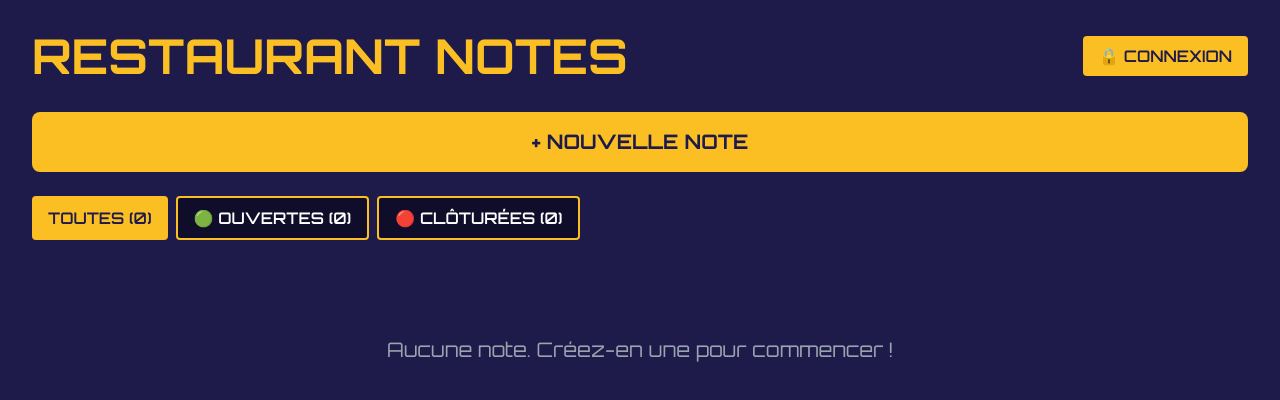
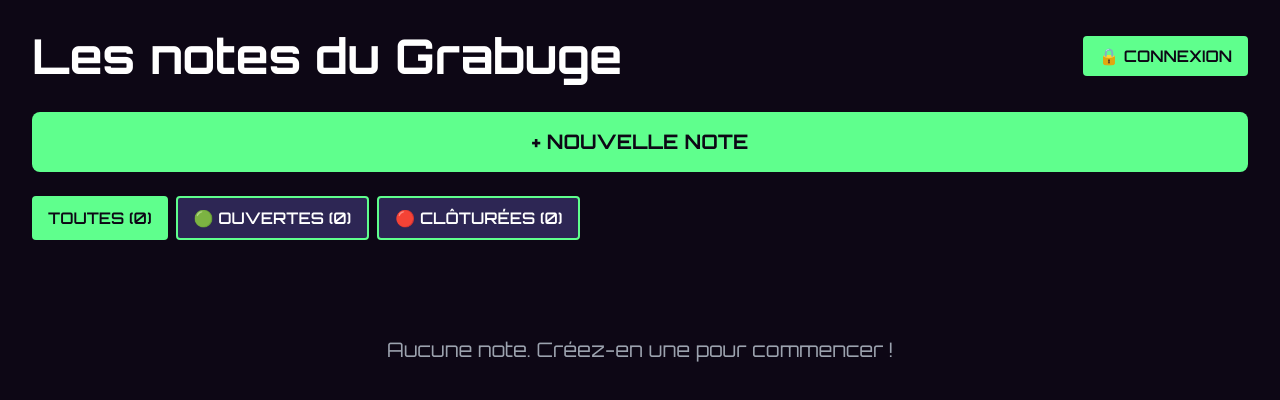
Before and after one commit to laurent-martinez/Grabuge-note, a Next.js app: page / in a window 1280 px wide. Shown: the top 400 px of the page. Built offline with nearby package versions, Linux system fonts and the light colour scheme.

Commit message:
change colors of the app

```diff
--- a/src/app/globals.css
+++ b/src/app/globals.css
@@ -30,12 +30,12 @@ body {
 }
 
 ::-webkit-scrollbar-thumb {
-  background: #fbbf24;
+  background: #5fff8d;
   border-radius: 5px;
 }
 
 ::-webkit-scrollbar-thumb:hover {
-  background: #fde047;
+  background: #a7ffbd;
 }
 
 /* Input number arrows removal for cleaner look */
--- a/src/app/layout.tsx
+++ b/src/app/layout.tsx
@@ -10,7 +10,7 @@ const orbitron = Orbitron({
 })
 
 export const metadata: Metadata = {
-  title: 'Restaurant Notes',
+  title: 'Grabuge gestion',
   description: 'Système de gestion de notes pour restaurant',
 }
 
--- a/src/app/page.tsx
+++ b/src/app/page.tsx
@@ -55,8 +55,8 @@ export default function Home() {
         <div className="max-w-7xl mx-auto">
         {/* Header */}
         <div className="flex flex-col sm:flex-row justify-between items-start sm:items-center gap-4 mb-8">
-          <h1 className="text-3xl sm:text-4xl lg:text-5xl font-bold text-accent">
-            RESTAURANT NOTES
+          <h1 className="text-3xl sm:text-4xl lg:text-5xl font-bold text-white">
+            Les notes du Grabuge
           </h1>
           <div className="flex flex-wrap gap-2 w-full sm:w-auto">
             {isAuthenticated ? (
@@ -65,11 +65,11 @@ export default function Home() {
                   onClick={() => setShowMenuManager(true)}
                   className="flex-1 sm:flex-none bg-accent hover:bg-accent-light text-primary px-4 py-2 rounded font-semibold transition text-sm sm:text-base"
                 >
-                  ⚙️ GÉRER LE MENU
+                   GÉRER LE MENU
                 </button>
                 <button
                   onClick={logout}
-                  className="flex-1 sm:flex-none bg-red-600 hover:bg-red-700 text-white px-4 py-2 rounded font-semibold transition text-sm sm:text-base"
+                  className="flex-1 sm:flex-none bg-accent-coral hover:bg-accent-orange text-white px-4 py-2 rounded font-semibold transition text-sm sm:text-base"
                 >
                   DÉCONNEXION
                 </button>
@@ -163,7 +163,7 @@ export default function Home() {
           {notes.filter(n => n.status === 'cloture').length > 0 && (
             <button
               onClick={handleDeleteClosedNotes}
-              className="bg-red-600 hover:bg-red-700 text-white px-4 py-2 rounded font-semibold transition whitespace-nowrap text-sm sm:text-base"
+              className="bg-accent-coral hover:bg-accent-orange text-white px-4 py-2 rounded font-semibold transition whitespace-nowrap text-sm sm:text-base"
             >
               🗑️ SUPPRIMER LES NOTES CLÔTURÉES
             </button>
--- a/src/components/MenuManager.tsx
+++ b/src/components/MenuManager.tsx
@@ -177,7 +177,7 @@ export default function MenuManager({ onClose }: { onClose: () => void }) {
                       <div className="flex gap-2 ml-2">
                         <button
                           onClick={() => handleEdit(item)}
-                          className="bg-blue-600 hover:bg-blue-700 text-white px-3 py-1 rounded text-xs sm:text-sm"
+                          className="bg-white hover:bg-accent-light text-white px-3 py-1 rounded text-xs sm:text-sm"
                         >
                           ✏️
                         </button>
@@ -187,7 +187,7 @@ export default function MenuManager({ onClose }: { onClose: () => void }) {
                               deleteMenuItem(item.id);
                             }
                           }}
-                          className="bg-red-600 hover:bg-red-700 text-white px-3 py-1 rounded text-xs sm:text-sm"
+                          className="bg-accent-coral hover:bg-accent-orange text-white px-3 py-1 rounded text-xs sm:text-sm"
                         >
                           🗑️
                         </button>
--- a/src/components/NoteEditor.tsx
+++ b/src/components/NoteEditor.tsx
@@ -153,7 +153,7 @@ export default function NoteEditor({ note, onClose }: { note: Note; onClose: ()
                             <button
                               onClick={() => removeItem(menuItem.id)}
                               disabled={note.status === 'cloture'}
-                              className="bg-red-600 hover:bg-red-700 disabled:bg-gray-600 disabled:cursor-not-allowed text-white w-8 h-8 rounded font-bold text-lg"
+                              className="bg-accent-coral hover:bg-accent-orange disabled:bg-gray-600 disabled:cursor-not-allowed text-white w-8 h-8 rounded font-bold text-lg"
                             >
                               −
                             </button>
@@ -282,7 +282,7 @@ export default function NoteEditor({ note, onClose }: { note: Note; onClose: ()
                       closeNote(note.id);
                     }
                   }}
-                  className="w-full bg-red-600 hover:bg-red-700 text-white py-3 rounded font-semibold transition text-sm sm:text-base"
+                  className="w-full bg-accent-coral hover:bg-accent-orange text-white py-3 rounded font-semibold transition text-sm sm:text-base"
                 >
                   CLÔTURER LA NOTE
                 </button>
--- a/tailwind.config.ts
+++ b/tailwind.config.ts
@@ -10,12 +10,14 @@ const config: Config = {
     extend: {
       colors: {
         primary: {
-          DEFAULT: '#1e1b4b', // indigo-950
-          dark: '#0f0d29',
+          DEFAULT: '#0d0715', // Presque noir avec nuance violette
+          dark: '#2d2654', // Violet très sombre (pour contraste)
         },
         accent: {
-          DEFAULT: '#fbbf24', // yellow-400
-          light: '#fde047', // yellow-300
+          DEFAULT: '#5fff8d', // Vert néon (ancien light)
+          light: '#a7ffbd', // Vert néon très clair et doux
+          coral: '#ff6b35', // Rouge corail
+          orange: '#ff5722', // Orange
         }
       },
       fontFamily: {
```
